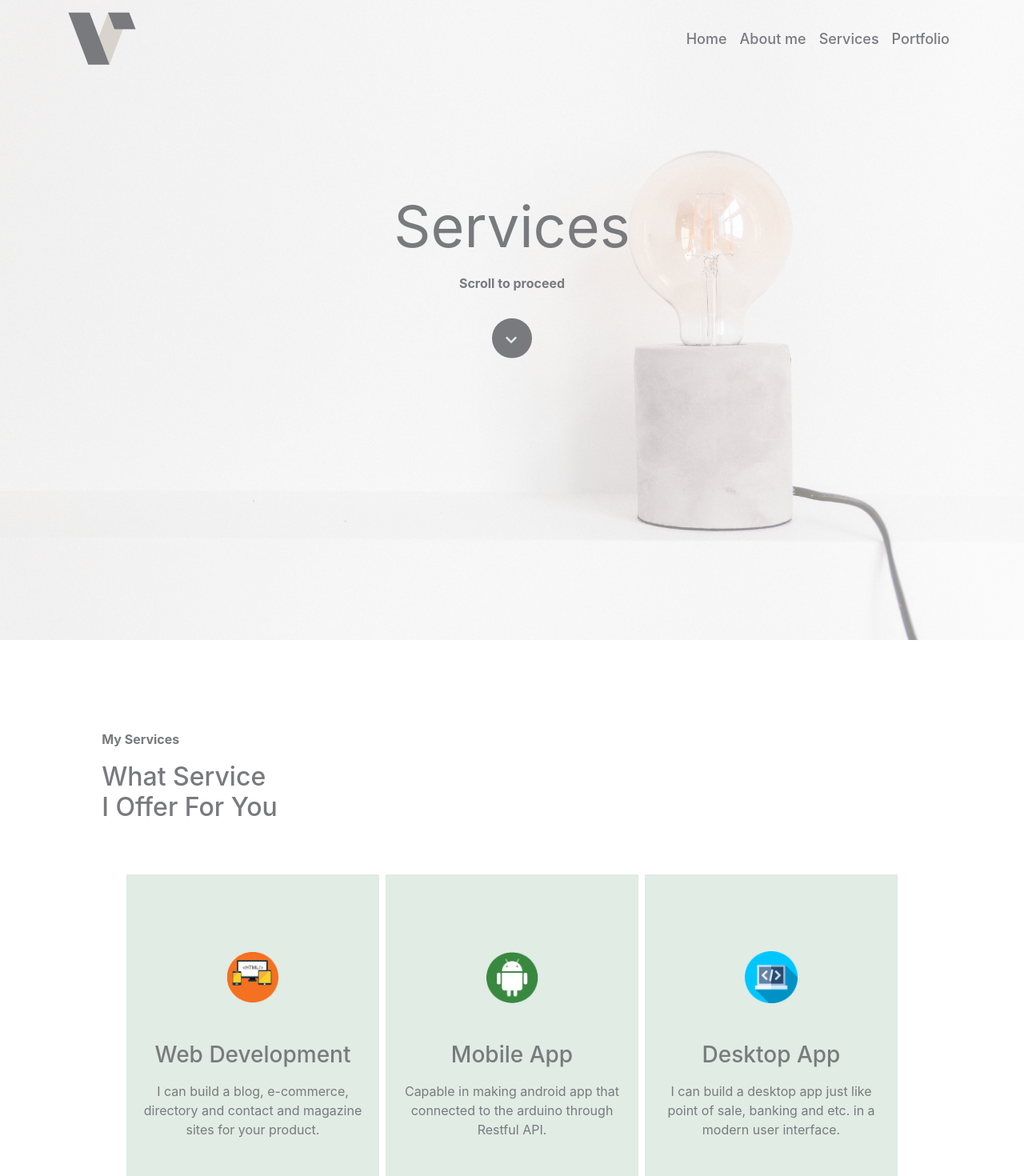
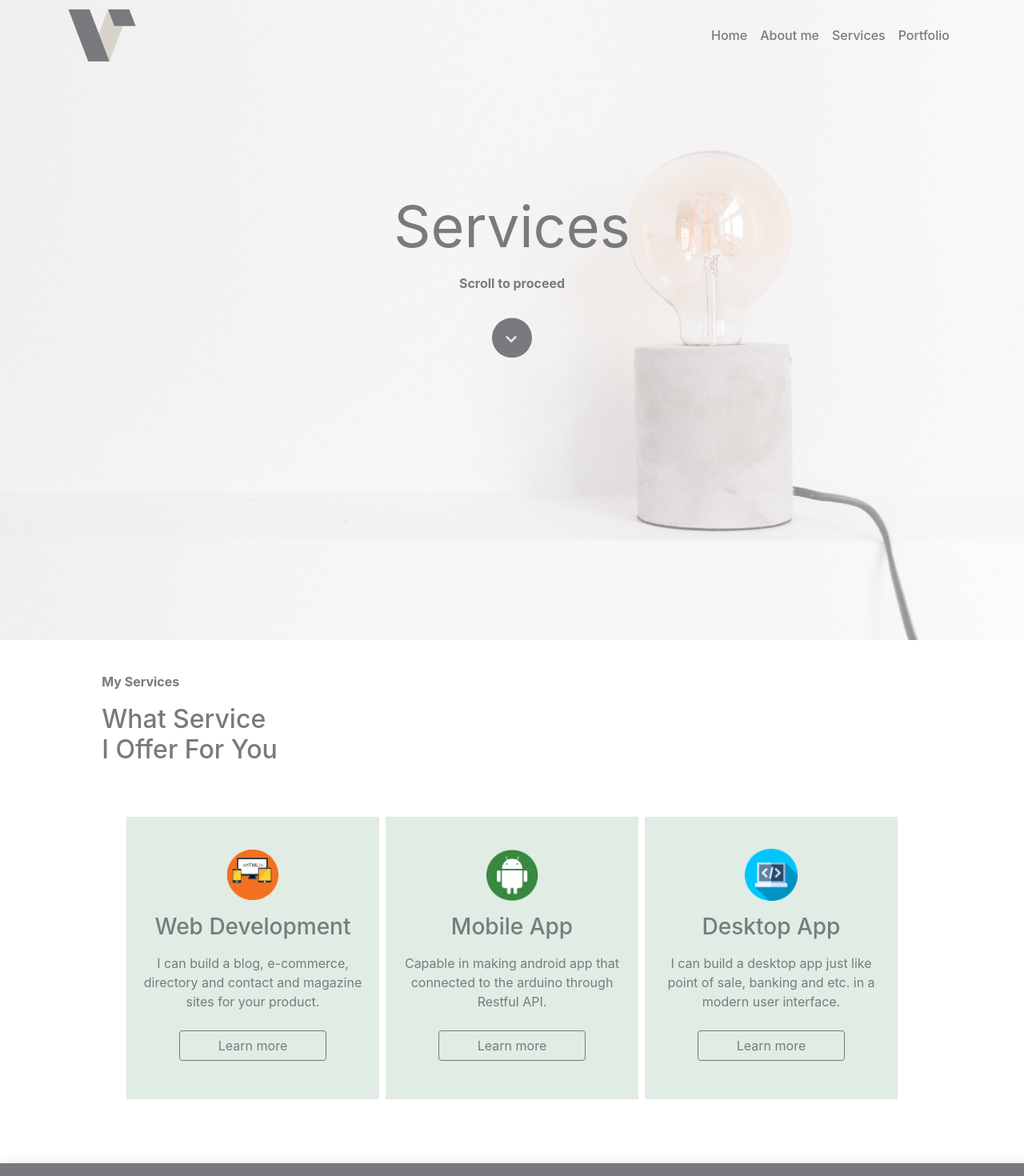
Before and after one commit to ranatixz/portfolio, a React (Create React App) app: page /services in a window 1280 px wide. Shown: the top 1470 px of the page at 80% size. Built offline with nearby package versions, Linux system fonts and the light colour scheme.

Commit message:
Spacing fixing

```diff
--- a/src/components/about/About.jsx
+++ b/src/components/about/About.jsx
@@ -6,8 +6,8 @@ const About = () =>{
    useAos(1200)
 
     return (
-        <section className='about py-5'>
-            <div className="container col-xl-9 my-5 py-5 mx-auto">
+        <section className='about pt-5 pb-1'>
+            <div className="container col-xl-9 mt-5 mb-2 py-5 mx-auto">
                 <div className="row">
                     <div data-aos="fade-up" className="col-xl-6 col-md-6 col-sm-9 mx-auto">
                         <img
--- a/src/components/navbar/Navbar.jsx
+++ b/src/components/navbar/Navbar.jsx
@@ -20,9 +20,9 @@ const Navbar = () =>{
     const navClass = () =>{
       let classes = "navbar fixed-top navbar-expand-lg navbar-light px-4 "
       if(navBar){
-        classes += "bg-white py-3 shadow"
+        classes += "bg-white py-2 shadow"
       }else if(!navBar){
-        classes += "bg-none py-2"
+        classes += "bg-none py-1"
       }
       return classes
     }
--- a/src/components/portfolio/Works.jsx
+++ b/src/components/portfolio/Works.jsx
@@ -28,7 +28,7 @@ const Works = ({projectDetails}) =>{
                         timeout={1000}
                         classNames={"fade-appear"}
                     >
-                        <div className="d-flex justify-content-center">
+                        <div className="d-flex justify-content-center mt-3">
                             <img
                                 className="col-xl-12"
                                 src={require(`../../images/${img}`)}
@@ -38,7 +38,7 @@ const Works = ({projectDetails}) =>{
                 </div>
             </div>
             <div className="col-xl-6 col-lg-6 col-md-6 my-3 py-1">
-                <div data-aos="fade-up" className="mt-5 mb-4">
+                <div data-aos="fade-up" className="mt-1 mb-4">
                     <h5 className="text-primary text-center my-3">{projectName}</h5>
                     <p className="text-primary my-2">{description}</p>
                     <div className="my-2">
--- a/src/components/service/Service.jsx
+++ b/src/components/service/Service.jsx
@@ -10,16 +10,16 @@ const Service = ({serviceInfo}) =>{
     const {img, service, description, link} = serviceInfo
 
     return (
-        <div data-aos="fade-up" className="service-item col-xl-3 col-lg-3 col-md-5 col-sm-9 mx-1 mt-3 my-2 pt-5 pb-2">
+        <div data-aos="fade-up" className="service-item col-xl-3 col-lg-3 col-md-5 col-sm-9 mx-1 mt-3 my-2 py-4">
             <center>
                 <img
-                    className="img img-rounded-circle col-xl-4 col-lg-6 col-md-6 col-sm-4 col-5 my-5"
+                    className="img img-rounded-circle col-xl-4 col-lg-6 col-md-6 col-sm-4 col-5 my-3"
                     src={require(`../../icons/${img}`)}
                 />
             </center>
             <h3 className="h3 text-center text-primary">{service}</h3>
             <p className="text-center text-primary my-3">{description}</p>
-            <div className="mx-auto col-xl-9 my-5">
+            <div className="mx-auto col-xl-9 my-4">
                 <a href={link} className="btn btn-outline-primary col-lg-12">Learn more</a>
             </div>
         </div>
--- a/src/components/service/Services.jsx
+++ b/src/components/service/Services.jsx
@@ -11,9 +11,9 @@ const Services = () =>{
     }, [])
 
     return (
-        <section className='service my-5 py-2'>
+        <section className='service my-2 py-2'>
             <div className="container col-xl-12 my-1 py-1 mx-auto">
-                <div className="col-xl-10 mx-auto px-2 my-5">
+                <div className="col-xl-10 mx-auto px-2 mt-3 mb-5">
                      <p className="text-primary font-weight-bold">My Services</p>
                      <h2 className="text-primary">What Service <br/>I Offer For You</h2>
                 </div>
```
Also changed, not shown: src/styles/main.css.
